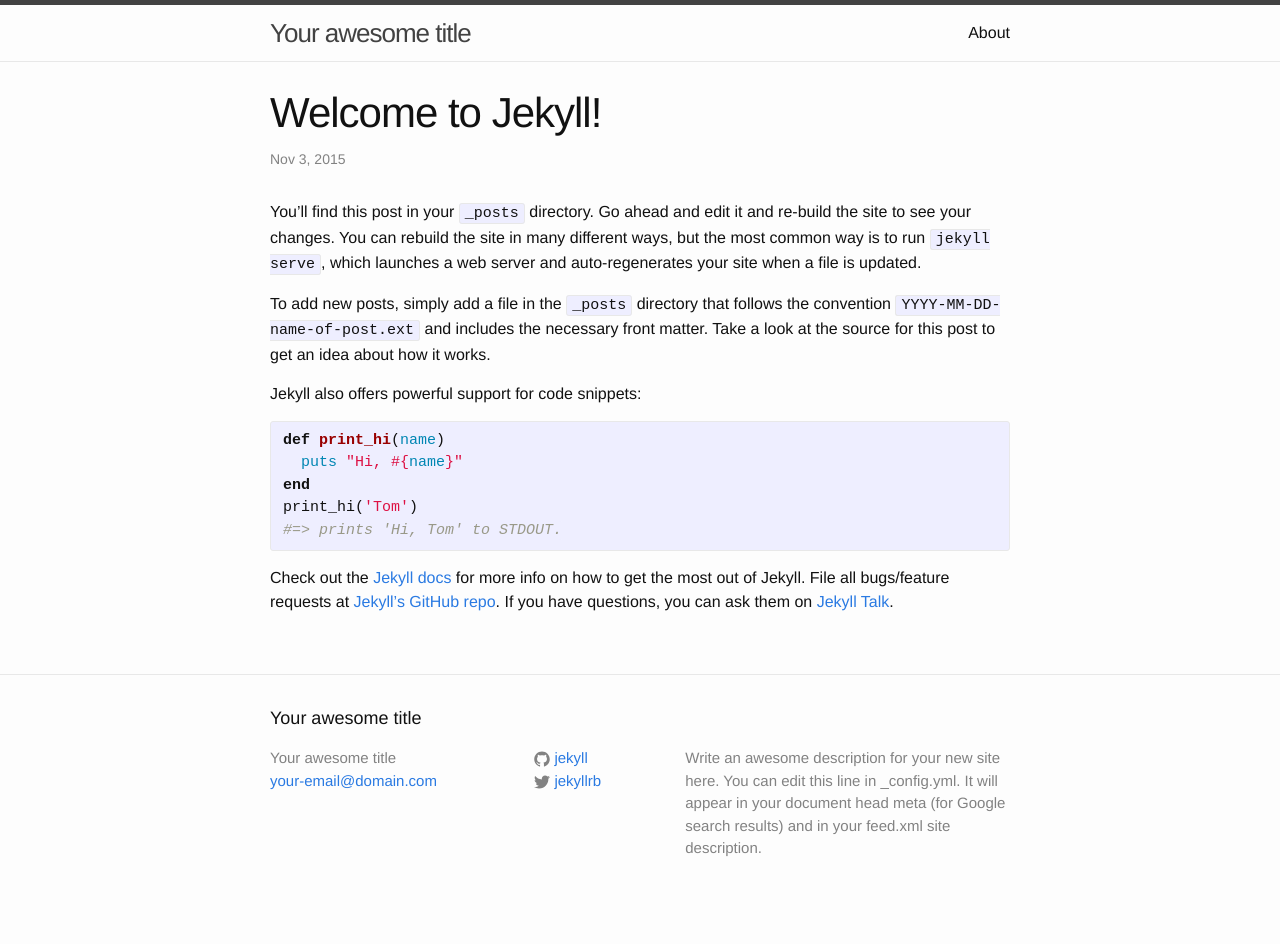
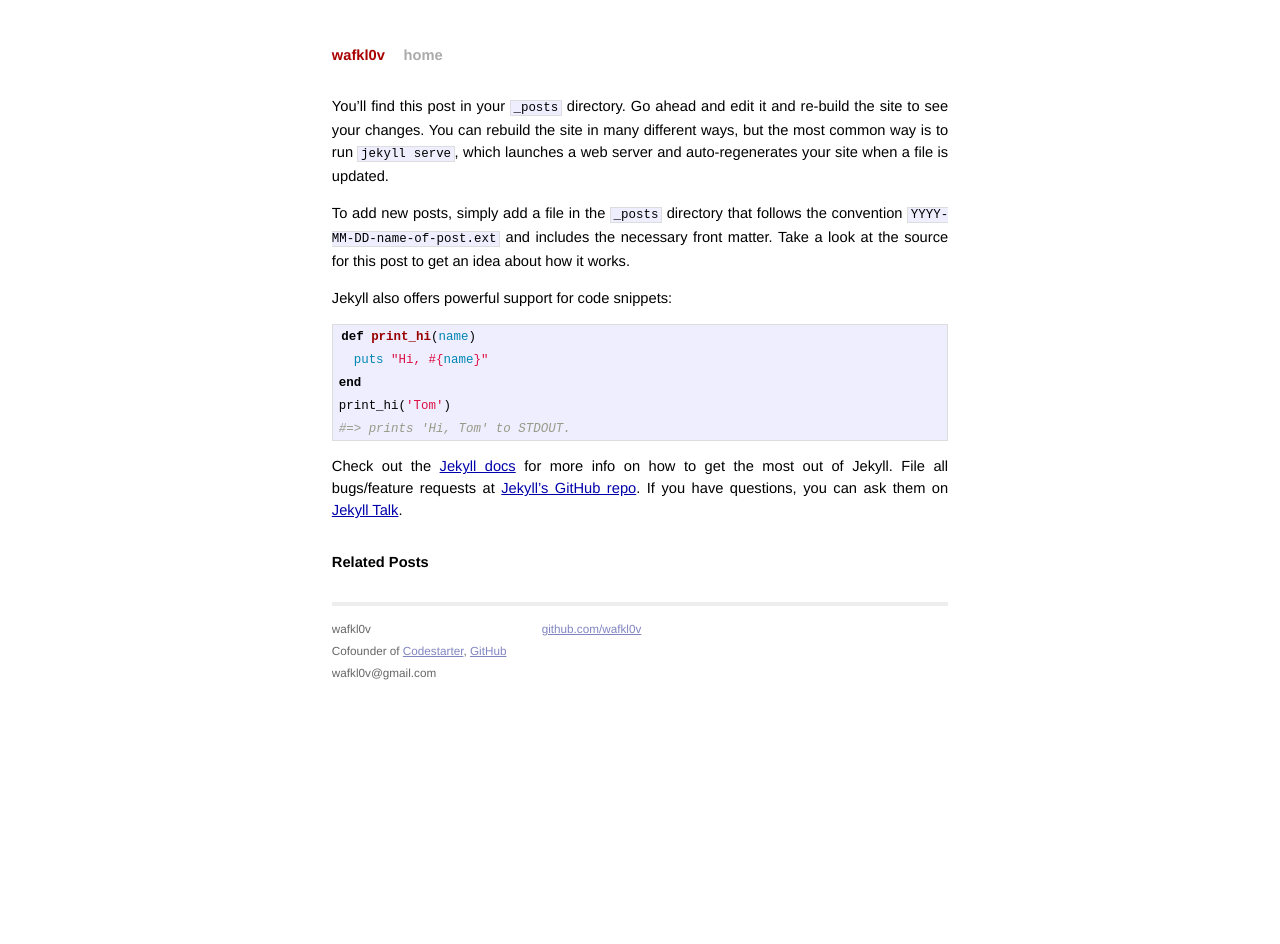
Before and after one commit to wafkl0v/wafkl0v.github.io, a Jekyll site: the page built from _posts/2015-11-03-welcome-to-jekyll.markdown, in a window 1280 px wide. Built offline with Jekyll 4.4.1, drawn with Linux system fonts in a browser that asks for light colours; Markdown is read by kramdown in place of the engine named in the settings; before the commit the page ends 920 px from its top, so only the background shows below that.

Commit message:
update theme

```diff
--- a/_config.yml
+++ b/_config.yml
@@ -1,21 +1,2 @@
-# Welcome to Jekyll!
-#
-# This config file is meant for settings that affect your whole blog, values
-# which you are expected to set up once and rarely need to edit after that.
-# For technical reasons, this file is *NOT* reloaded automatically when you use
-# 'jekyll serve'. If you change this file, please restart the server process.
-
-# Site settings
-title: Your awesome title
-email: your-email@domain.com
-description: > # this means to ignore newlines until "baseurl:"
-  Write an awesome description for your new site here. You can edit this
-  line in _config.yml. It will appear in your document head meta (for
-  Google search results) and in your feed.xml site description.
-baseurl: "" # the subpath of your site, e.g. /blog
-url: "http://yourdomain.com" # the base hostname & protocol for your site
-twitter_username: jekyllrb
-github_username:  jekyll
-
-# Build settings
-markdown: kramdown
+markdown: rdiscount
+highlighter: pygments
--- a/_layouts/default.html
+++ b/_layouts/default.html
@@ -1,20 +1,79 @@
 <!DOCTYPE html>
-<html>
+<html xmlns="http://www.w3.org/1999/xhtml" xml:lang="en" lang="en-us">
+<head>
+   <meta http-equiv="content-type" content="text/html; charset=utf-8" />
+   <title>{{ page.title }}</title>
+   <meta name="author" content="wafkl0v" />
+   <link href="http://feeds.feedburner.com/tom-preston-werner" rel="alternate" title="wafkl0v" type="application/atom+xml" />
+   <meta name="readability-verification" content="QCzSs992GxmRYRKVpPeZ6LE2tS8aYKxsSSQKV8YM"/>
 
-  {% include head.html %}
+   <!-- syntax highlighting CSS -->
+   <link rel="stylesheet" href="/css/syntax.css" type="text/css" />
 
-  <body>
+   <!-- Homepage CSS -->
+   <link rel="stylesheet" href="/css/screen.css" type="text/css" media="screen, projection" />
 
-    {% include header.html %}
+   <!-- Typekit -->
+   <script type="text/javascript" src="http://use.typekit.com/jpd0pfm.js"></script>
+   <script type="text/javascript">try{Typekit.load();}catch(e){}</script>
+</head>
+<body>
 
-    <div class="page-content">
-      <div class="wrapper">
-        {{ content }}
-      </div>
+<!-- ClickTale Top part -->
+<script type="text/javascript">
+var WRInitTime=(new Date()).getTime();
+</script>
+<!-- ClickTale end of Top part -->
+
+<div class="site">
+  <div class="title">
+    <a href="/">wafkl0v</a>
+    <a class="extra" href="/">home</a>
+  </div>
+
+  {{ content }}
+
+  <div class="footer">
+    <div class="contact">
+      <p>
+        wafkl0v
+        <br />
+        Cofounder of
+          <a href="https://codestarter.org/">Codestarter</a>,
+          <a href="https://github.com/">GitHub</a>
+        <br />
+        wafkl0v@gmail.com
+      </p>
     </div>
+    <div class="contact">
+      <p>
+        <a href="http://github.com/wafkl0v/">github.com/wafkl0v</a><br />
+      </p>
+    </div>
+  </div>
+</div>
 
-    {% include footer.html %}
+<!-- ClickTale Bottom part -->
+<div id="ClickTaleDiv" style="display: none;"></div>
+<script type="text/javascript">
+if(document.location.protocol!='https:')
+  document.write(unescape("%3Cscript%20src='http://s.clicktale.net/WRb.js'%20type='text/javascript'%3E%3C/script%3E"));
+</script>
+<script type="text/javascript">
+if(typeof ClickTale=='function') ClickTale(206,0.3,"www03");
+</script>
+<!-- ClickTale end of Bottom part -->
 
-  </body>
+<!-- Google Analytics
+<script type="text/javascript">
+var gaJsHost = (("https:" == document.location.protocol) ? "https://ssl." : "http://www.");
+document.write(unescape("%3Cscript src='" + gaJsHost + "google-analytics.com/ga.js' type='text/javascript'%3E%3C/script%3E"));
+</script>
+<script type="text/javascript">
+var pageTracker = _gat._getTracker("UA-6016902-1");
+pageTracker._trackPageview();
+</script>
+Google Analytics end -->
 
+</body>
 </html>
--- a/_layouts/post.html
+++ b/_layouts/post.html
@@ -1,15 +1,15 @@
 ---
 layout: default
 ---
-<article class="post" itemscope itemtype="http://schema.org/BlogPosting">
+<div id="post">
+{{ content }}
+</div>
 
-  <header class="post-header">
-    <h1 class="post-title" itemprop="name headline">{{ page.title }}</h1>
-    <p class="post-meta"><time datetime="{{ page.date | date_to_xmlschema }}" itemprop="datePublished">{{ page.date | date: "%b %-d, %Y" }}</time>{% if page.author %} • <span itemprop="author" itemscope itemtype="http://schema.org/Person"><span itemprop="name">{{ page.author }}</span></span>{% endif %}</p>
-  </header>
-
-  <div class="post-content" itemprop="articleBody">
-    {{ content }}
-  </div>
-
-</article>
+<div id="related">
+  <h2>Related Posts</h2>
+  <ul class="posts">
+    {% for post in site.related_posts limit:3 %}
+      <li><span>{{ post.date | date_to_string }}</span> &raquo; <a href="{{ post.url }}">{{ post.title }}</a></li>
+    {% endfor %}
+  </ul>
+</div>
--- /dev/null
+++ b/css/screen.css
@@ -0,0 +1,197 @@
+/*****************************************************************************/
+/*
+/* Common
+/*
+/*****************************************************************************/
+
+/* Global Reset */
+
+* {
+  margin: 0;
+  padding: 0;
+}
+
+html, body {
+  height: 100%;
+}
+
+body {
+  background-color: white;
+  font: 13.34px helvetica, arial, clean, sans-serif;
+  *font-size: small;
+  text-align: center;
+}
+
+h1, h2, h3, h4, h5, h6 {
+  font-size: 100%;
+}
+
+h1 {
+  margin-bottom: 1em;
+}
+
+p {
+  margin: 1em 0;
+}
+
+a {
+  color: #00a;
+}
+
+a:hover {
+  color: black;
+}
+
+a:visited {
+  color: #a0a;
+}
+
+table {
+  font-size: inherit;
+  font: 100%;
+}
+
+/*****************************************************************************/
+/*
+/* Home
+/*
+/*****************************************************************************/
+
+ul.posts {
+  list-style-type: none;
+  margin-bottom: 2em;
+}
+
+  ul.posts li {
+    line-height: 1.75em;
+  }
+
+  ul.posts span {
+    color: #aaa;
+    font-family: Monaco, "Courier New", monospace;
+    font-size: 80%;
+  }
+
+/*****************************************************************************/
+/*
+/* Site
+/*
+/*****************************************************************************/
+
+.site {
+  font-size: 110%;
+  text-align: justify;
+  width: 42em;
+  margin: 3em auto 2em auto;
+  line-height: 1.5em;
+}
+
+.title {
+  color: #a00;
+  font-weight: bold;
+  margin-bottom: 2em;
+}
+
+  .site .title a {
+    color: #a00;
+    text-decoration: none;
+  }
+
+  .site .title a:hover {
+    color: black;
+  }
+
+  .site .title a.extra {
+    color: #aaa;
+    text-decoration: none;
+    margin-left: 1em;
+  }
+
+  .site .title a.extra:hover {
+    color: black;
+  }
+
+  .site .meta {
+    color: #aaa;
+  }
+
+  .site .footer {
+    font-size: 80%;
+    color: #666;
+    border-top: 4px solid #eee;
+    margin-top: 2em;
+    overflow: hidden;
+  }
+
+    .site .footer .contact {
+      float: left;
+      margin-right: 3em;
+    }
+
+      .site .footer .contact a {
+        color: #8085C1;
+      }
+
+    .site .footer .rss {
+      margin-top: 1.1em;
+      margin-right: -.2em;
+      float: right;
+    }
+
+      .site .footer .rss img {
+        border: 0;
+      }
+
+/*****************************************************************************/
+/*
+/* Posts
+/*
+/*****************************************************************************/
+
+#post {
+
+}
+
+  /* standard */
+
+  #post pre {
+    border: 1px solid #ddd;
+    background-color: #eef;
+    padding: 0 .4em;
+  }
+
+  #post ul,
+  #post ol {
+    margin-left: 1.35em;
+  }
+
+  #post code {
+    border: 1px solid #ddd;
+    background-color: #eef;
+    font-size: 85%;
+    padding: 0 .2em;
+  }
+
+    #post pre code {
+      border: none;
+    }
+
+  /* terminal */
+
+  #post pre.terminal {
+    border: 1px solid black;
+    background-color: #333;
+    color: white;
+  }
+
+  #post pre.terminal code {
+    background-color: #333;
+  }
+
+#related {
+  margin-top: 2em;
+}
+
+  #related h2 {
+    margin-bottom: 1em;
+  }
--- /dev/null
+++ b/css/syntax.css
@@ -0,0 +1,60 @@
+.highlight  { background: #ffffff; }
+.highlight .c { color: #999988; font-style: italic } /* Comment */
+.highlight .err { color: #a61717; background-color: #e3d2d2 } /* Error */
+.highlight .k { font-weight: bold } /* Keyword */
+.highlight .o { font-weight: bold } /* Operator */
+.highlight .cm { color: #999988; font-style: italic } /* Comment.Multiline */
+.highlight .cp { color: #999999; font-weight: bold } /* Comment.Preproc */
+.highlight .c1 { color: #999988; font-style: italic } /* Comment.Single */
+.highlight .cs { color: #999999; font-weight: bold; font-style: italic } /* Comment.Special */
+.highlight .gd { color: #000000; background-color: #ffdddd } /* Generic.Deleted */
+.highlight .gd .x { color: #000000; background-color: #ffaaaa } /* Generic.Deleted.Specific */
+.highlight .ge { font-style: italic } /* Generic.Emph */
+.highlight .gr { color: #aa0000 } /* Generic.Error */
+.highlight .gh { color: #999999 } /* Generic.Heading */
+.highlight .gi { color: #000000; background-color: #ddffdd } /* Generic.Inserted */
+.highlight .gi .x { color: #000000; background-color: #aaffaa } /* Generic.Inserted.Specific */
+.highlight .go { color: #888888 } /* Generic.Output */
+.highlight .gp { color: #555555 } /* Generic.Prompt */
+.highlight .gs { font-weight: bold } /* Generic.Strong */
+.highlight .gu { color: #aaaaaa } /* Generic.Subheading */
+.highlight .gt { color: #aa0000 } /* Generic.Traceback */
+.highlight .kc { font-weight: bold } /* Keyword.Constant */
+.highlight .kd { font-weight: bold } /* Keyword.Declaration */
+.highlight .kp { font-weight: bold } /* Keyword.Pseudo */
+.highlight .kr { font-weight: bold } /* Keyword.Reserved */
+.highlight .kt { color: #445588; font-weight: bold } /* Keyword.Type */
+.highlight .m { color: #009999 } /* Literal.Number */
+.highlight .s { color: #d14 } /* Literal.String */
+.highlight .na { color: #008080 } /* Name.Attribute */
+.highlight .nb { color: #0086B3 } /* Name.Builtin */
+.highlight .nc { color: #445588; font-weight: bold } /* Name.Class */
+.highlight .no { color: #008080 } /* Name.Constant */
+.highlight .ni { color: #800080 } /* Name.Entity */
+.highlight .ne { color: #990000; font-weight: bold } /* Name.Exception */
+.highlight .nf { color: #990000; font-weight: bold } /* Name.Function */
+.highlight .nn { color: #555555 } /* Name.Namespace */
+.highlight .nt { color: #000080 } /* Name.Tag */
+.highlight .nv { color: #008080 } /* Name.Variable */
+.highlight .ow { font-weight: bold } /* Operator.Word */
+.highlight .w { color: #bbbbbb } /* Text.Whitespace */
+.highlight .mf { color: #009999 } /* Literal.Number.Float */
+.highlight .mh { color: #009999 } /* Literal.Number.Hex */
+.highlight .mi { color: #009999 } /* Literal.Number.Integer */
+.highlight .mo { color: #009999 } /* Literal.Number.Oct */
+.highlight .sb { color: #d14 } /* Literal.String.Backtick */
+.highlight .sc { color: #d14 } /* Literal.String.Char */
+.highlight .sd { color: #d14 } /* Literal.String.Doc */
+.highlight .s2 { color: #d14 } /* Literal.String.Double */
+.highlight .se { color: #d14 } /* Literal.String.Escape */
+.highlight .sh { color: #d14 } /* Literal.String.Heredoc */
+.highlight .si { color: #d14 } /* Literal.String.Interpol */
+.highlight .sx { color: #d14 } /* Literal.String.Other */
+.highlight .sr { color: #009926 } /* Literal.String.Regex */
+.highlight .s1 { color: #d14 } /* Literal.String.Single */
+.highlight .ss { color: #990073 } /* Literal.String.Symbol */
+.highlight .bp { color: #999999 } /* Name.Builtin.Pseudo */
+.highlight .vc { color: #008080 } /* Name.Variable.Class */
+.highlight .vg { color: #008080 } /* Name.Variable.Global */
+.highlight .vi { color: #008080 } /* Name.Variable.Instance */
+.highlight .il { color: #009999 } /* Literal.Number.Integer.Long */
```
Also changed, not shown: index.html (+18 -13 lines).
